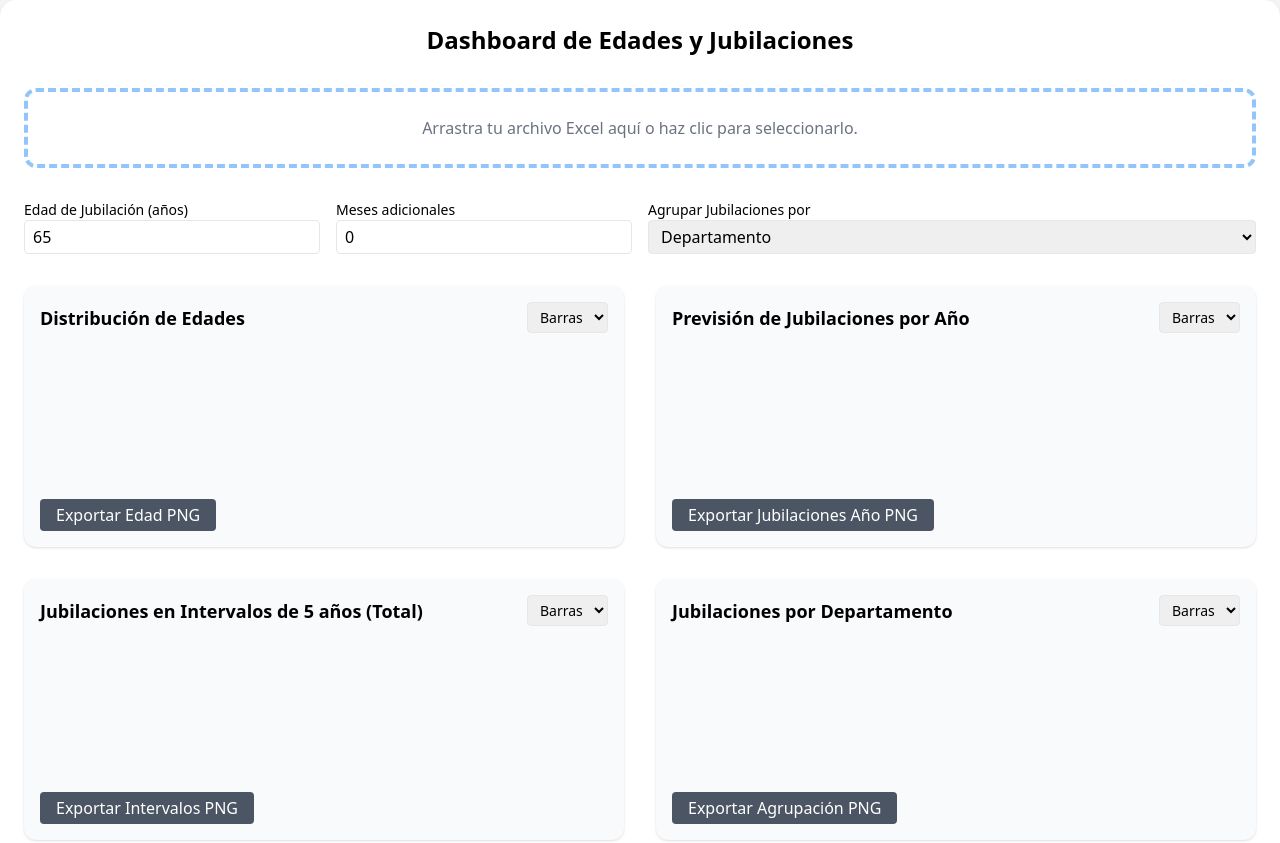
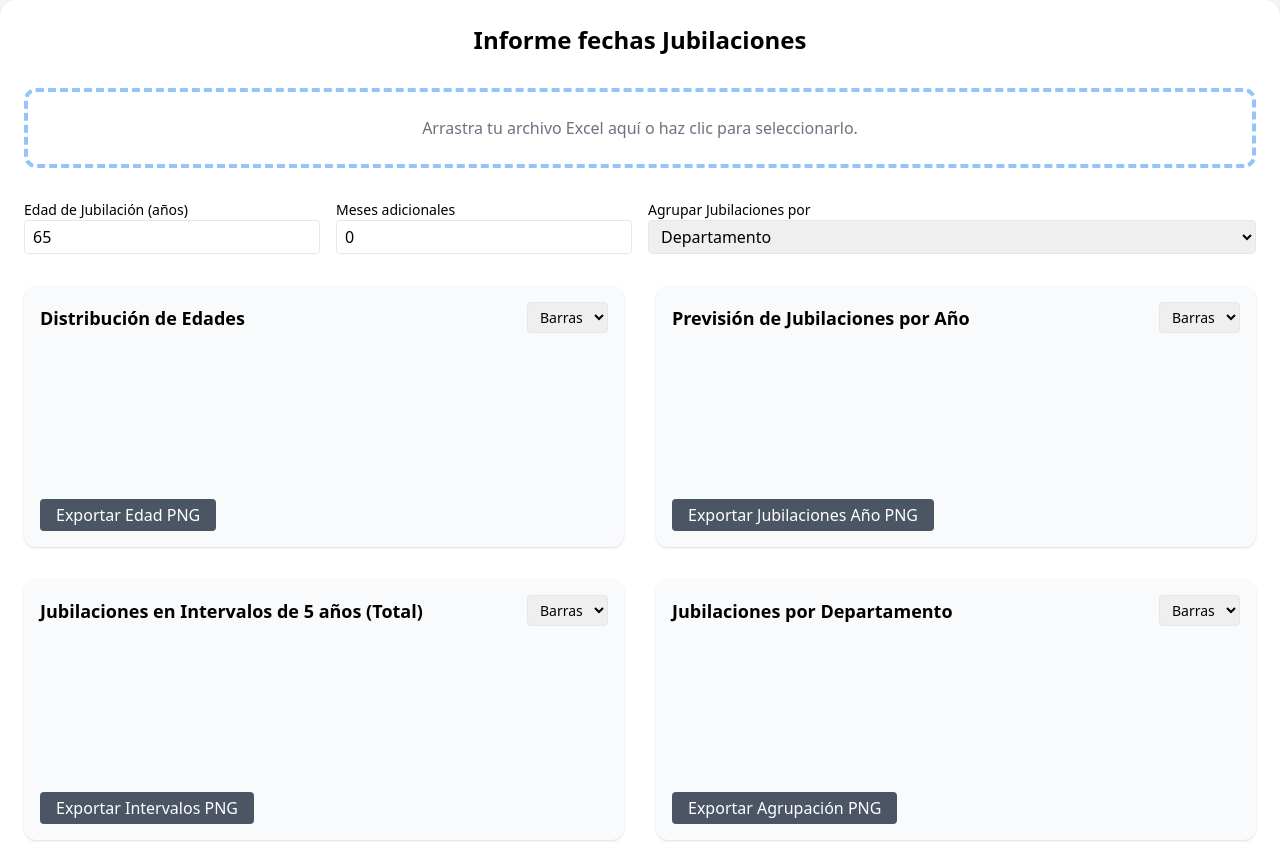
Before and after one commit to andrepe-ux/contrastarjubilados, a plain HTML site: page index.html in a window 1280 px wide. Shown: the top 843 px of the page. Drawn offline with nearby package versions, Linux system fonts and the light colour scheme.

Commit message:
Update index.html

```diff
--- a/index.html
+++ b/index.html
@@ -2,7 +2,7 @@
 <html lang="es">
 <head>
   <meta charset="UTF-8" />
-  <title>Dashboard de Edades y Jubilaciones</title>
+  <title>Informe fechas Jubilaciones</title>
 
   <script src="https://cdn.tailwindcss.com"></script>
   <script src="https://cdn.jsdelivr.net/npm/xlsx/dist/xlsx.full.min.js"></script>
@@ -20,7 +20,7 @@
 <body class="bg-gray-100 min-h-screen flex flex-col">
 
 <div class="flex-1 max-w-7xl mx-auto bg-white rounded-2xl shadow p-6 space-y-8 w-full">
-  <h1 class="text-2xl font-bold text-center">Dashboard de Edades y Jubilaciones</h1>
+  <h1 class="text-2xl font-bold text-center">Informe fechas Jubilaciones</h1>
 
   <div id="dropArea" class="border-4 border-dashed border-blue-300 rounded-xl p-6 text-center cursor-pointer text-gray-500 hover:bg-blue-50 relative">
     Arrastra tu archivo Excel aquí o haz clic para seleccionarlo.
@@ -627,4 +627,5 @@ exportPDF.onclick = () => {
 </script>
 
 </body>
+
 </html>
```
